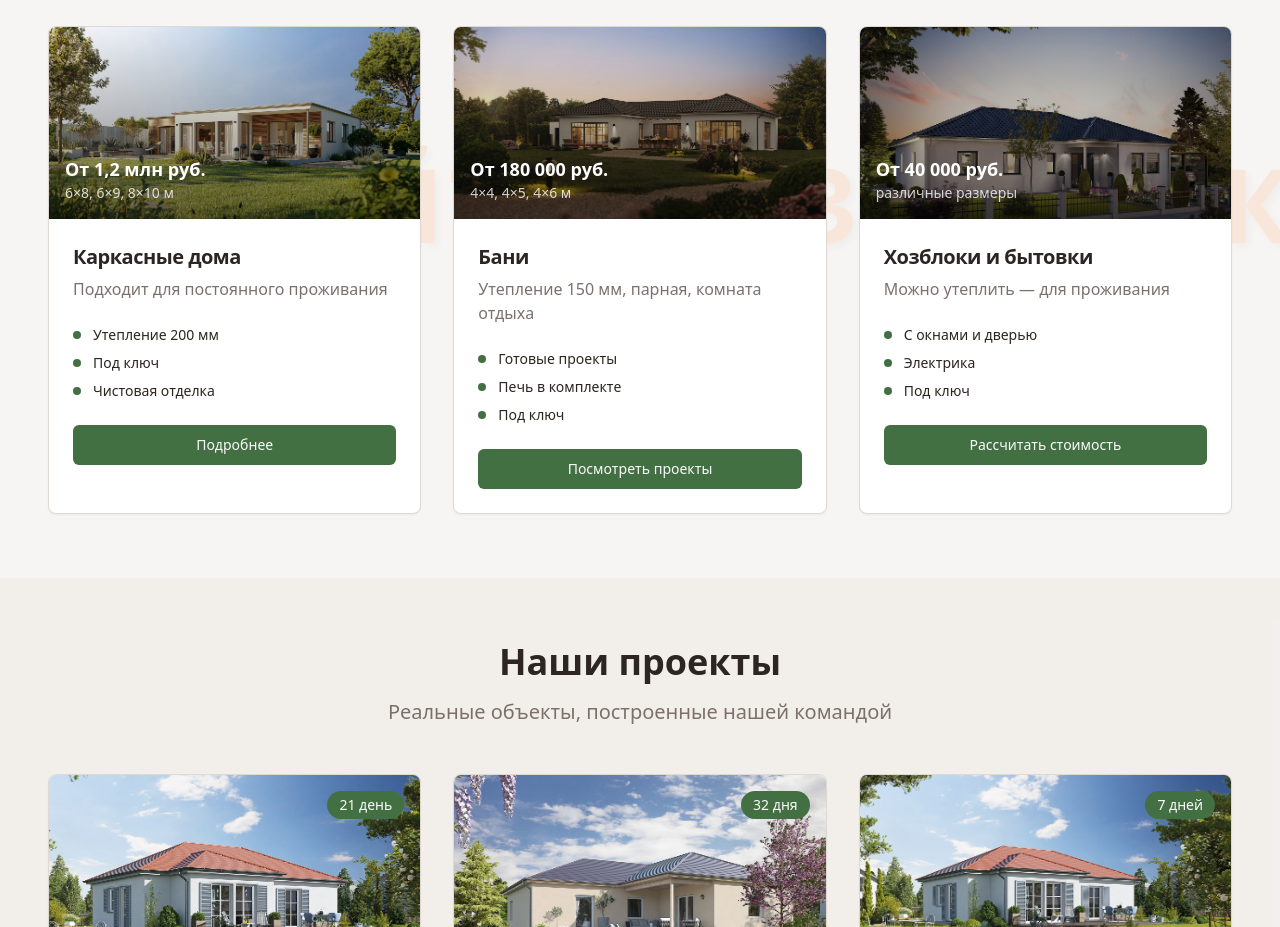
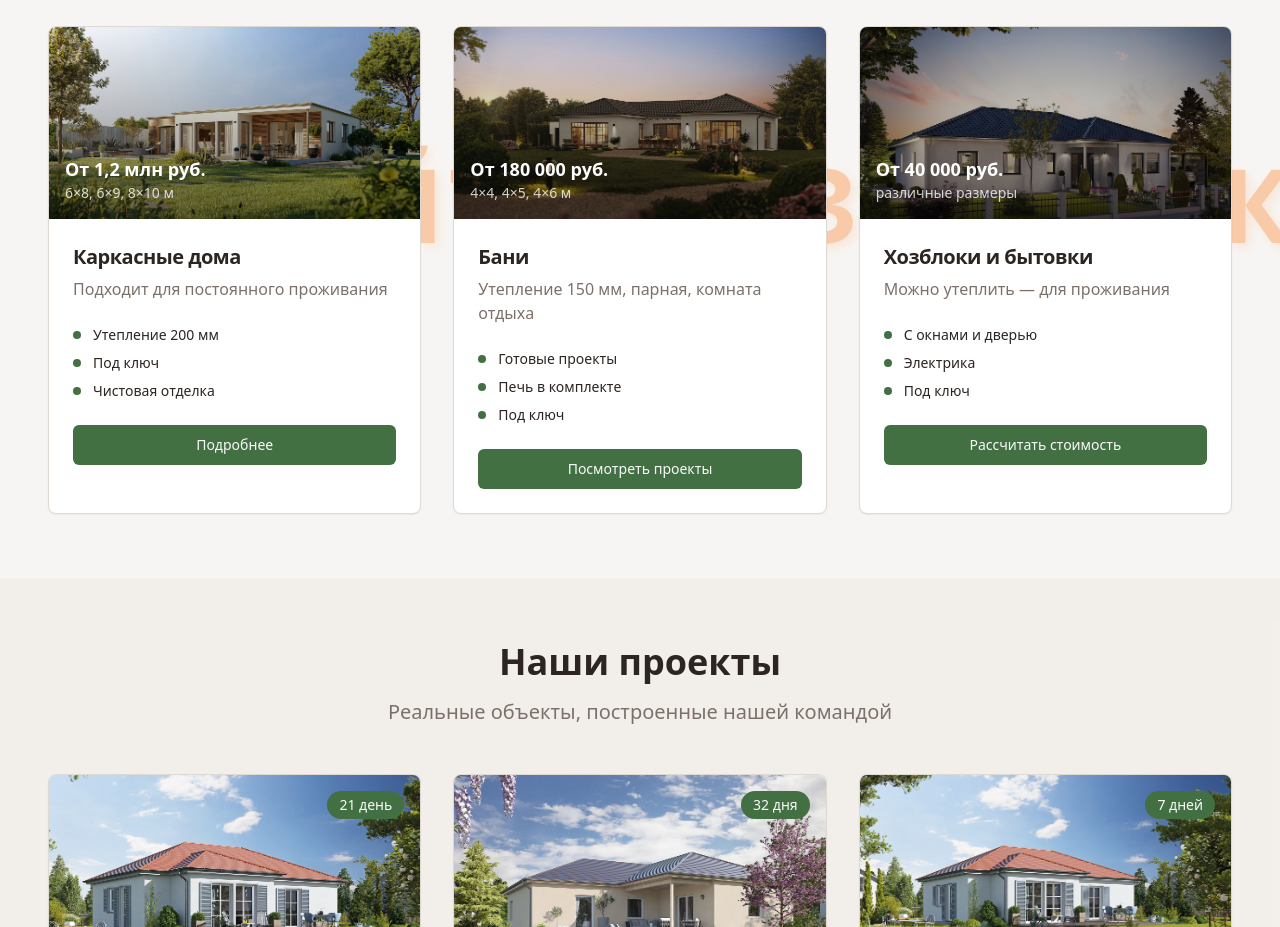
Before and after one commit to PetrKh/drevko-build-solutions, a React (Vite) app: page / in a window 1280 px wide. Shown: the part 1920-2847 px from the top of the page. Built offline with nearby package versions, Linux system fonts and the light colour scheme.

Commit message:
Add watermark to services block

```diff
--- a/src/components/ServicesSection.tsx
+++ b/src/components/ServicesSection.tsx
@@ -46,9 +46,9 @@ const ServicesSection = () => {
     <section className="py-16 px-4 bg-background relative">
       {/* Watermark */}
       <div className="absolute inset-0 flex items-center justify-center pointer-events-none z-10 overflow-hidden">
-        <div className="text-[#FF6B00] text-[8vw] font-bold opacity-10 whitespace-nowrap select-none"
+        <div className="text-[#FF6B00] text-[8vw] font-bold opacity-30 whitespace-nowrap select-none"
              style={{
-               textShadow: '4px 4px 8px rgba(0,0,0,0.3)',
+               textShadow: '4px 4px 12px rgba(255, 107, 0, 0.4)',
                width: '66.666%',
                textAlign: 'center',
                letterSpacing: '0.05em'
```
